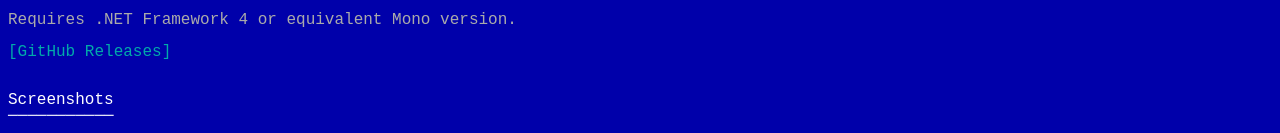
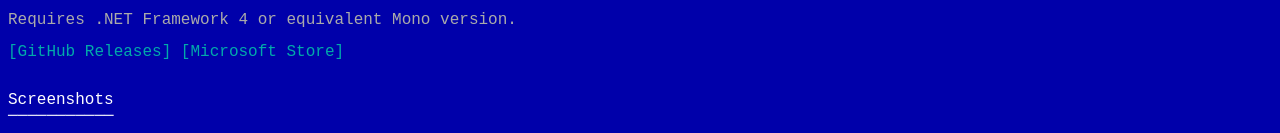
Before and after one commit to itisrazza/VGAPainter, a plain HTML site: page index.html in a window 1280 px wide. Shown: the part 244-377 px from the top of the page. Drawn offline with Linux system fonts and the light colour scheme; a web font is replaced by a local one.

Commit message:
Add Windows Store link

```diff
--- a/index.html
+++ b/index.html
@@ -41,6 +41,7 @@
       <a href="https://github.com/thegreatrazz/VGAPainter/releases"
         >GitHub Releases</a
       >
+      <a href="https://www.microsoft.com/store/apps/9NLF1CTQ6Z49">Microsoft Store</a>
     </div>
     <br />
     <br />
```
